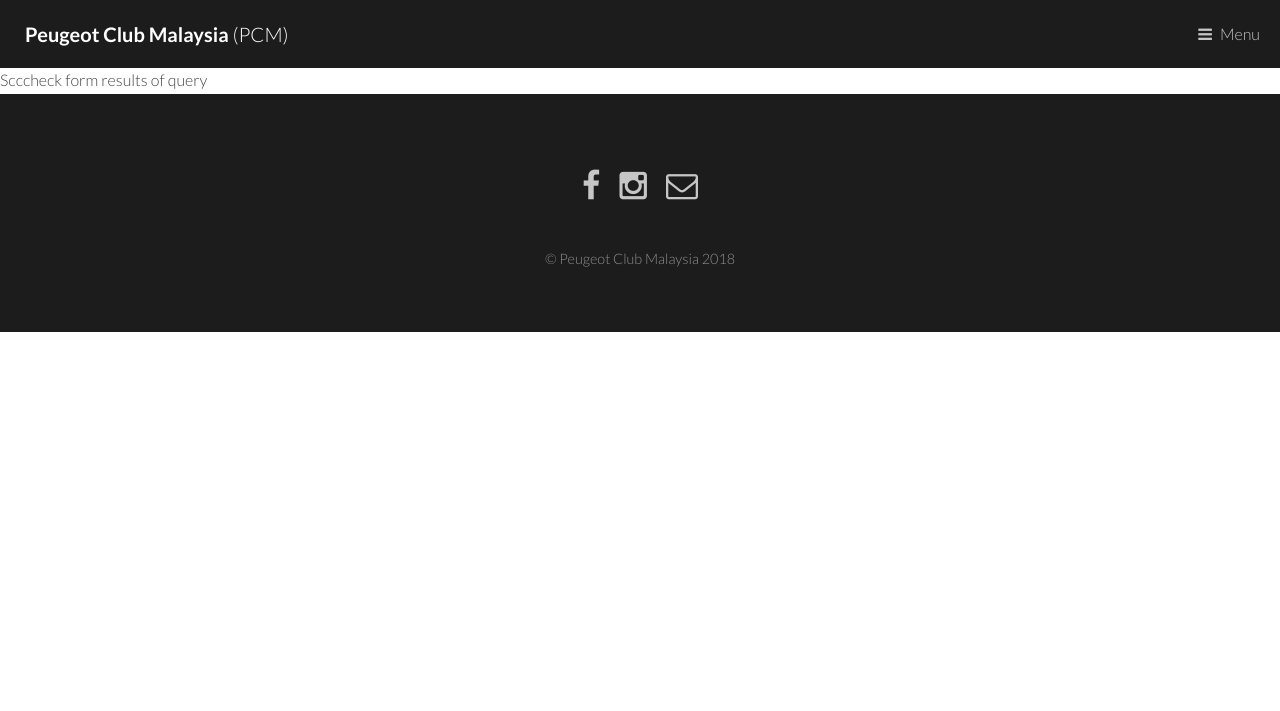
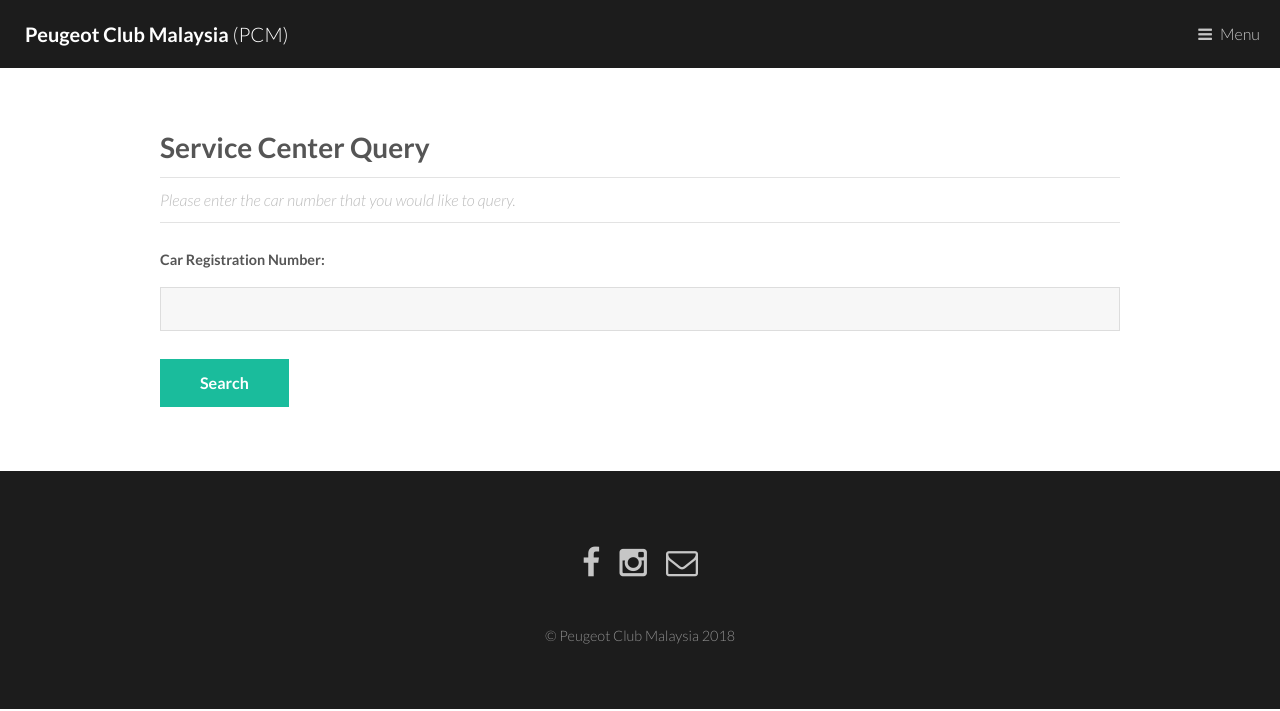
Before and after one commit to vignesk70/pcmappv2, a Django app: page /pcmappv2/sccheck/ in a window 1280 px wide. Shown: the top 711 px of the page. Run offline with Django 3.2, Linux system fonts and the light colour scheme; some libraries are stand-ins or nearby versions.

Commit message:
created sccheck search

```diff
--- a/pcmappv2/forms.py
+++ b/pcmappv2/forms.py
@@ -23,3 +23,15 @@ PaymentFormSet = inlineformset_factory(Member,
     fields = ['payment_date','payment_amount','payment_type','payment_receipt_image'],
     extra=1,
     widgets = {'payment_date':forms.DateInput(attrs={'type': 'date', 'format' :'YYYY-MM-DD'})})
+
+class SCCheckForm(forms.Form):
+    car_reg_no = forms.CharField(label='Car Registration Number', max_length=10)
+
+    def clean_car_reg_no(self):
+        car_reg_no = self.cleaned_data['car_reg_no']
+        car_reg_no = car_reg_no.replace(" ","")
+        try:
+            obj = Car.objects.get(car_reg_no=car_reg_no)
+            return car_reg_no
+        except Car.DoesNotExist:
+            raise forms.ValidationError('No record found')
--- a/pcmappv2/templates/pcmappv2/sccheck.html
+++ b/pcmappv2/templates/pcmappv2/sccheck.html
@@ -1,6 +1,22 @@
 {%extends 'pcmappv2/base-site.html'%}
 {%block content%}
-Scccheck form
 
-results of query
+<section id="main">
+  <div class="inner">
+    <header>
+      <h2>Service Center Query</h2>
+      <p>Please enter the car number that you would like to query. </p>
+    </header>
+    <form method="POST" action="{% url 'pcmappv2:sccheck' %}">
+        {% csrf_token %}
+        {{ form.management_form }}
+        {{ form.non_form_errors }}
+        {{ form }}
+      </br>
+        <input type='submit' value='Search'>
+    </form>
+    <!-- Form are -->
+
+  </div>
+</section>
 {%endblock%}
--- a/pcmappv2/urls.py
+++ b/pcmappv2/urls.py
@@ -11,6 +11,7 @@ urlpatterns = [
     path('activities/',views.ActivitiesList.as_view(),name='activities'),
     path('register/success/',views.NewMemberRegistationSuccess.as_view(),name='registrationsuccess'),
     path('sccheck/',views.SCCheck.as_view(),name='sccheck'),
+    path('sccheck/detail/<int:pk>',views.SCcheckDetailView.as_view(),name='sccheck_detail'),
     path('accounts/', include('django.contrib.auth.urls'),name='login'),
 
     # path('bootstrap/',views.BootStrapView.as_view(),name='bootstrap'),
--- a/pcmappv2/views.py
+++ b/pcmappv2/views.py
@@ -1,8 +1,11 @@
 from django.shortcuts import get_object_or_404, render
 from django.http import HttpResponseRedirect,HttpResponse
 from django.views import generic
-from .forms import NewMemberRegistrationForm, CarRegistrationFormSet, PaymentFormSet
+from .forms import NewMemberRegistrationForm, CarRegistrationFormSet, PaymentFormSet,SCCheckForm
 from django.core.files.storage import FileSystemStorage
+from .models import Member,Payment,Car
+from django.contrib.auth.mixins import LoginRequiredMixin
+from django.contrib.auth.models import User, Group
 
 # Create your views here.
 
@@ -58,8 +61,39 @@ class NewMemberRegistationSuccess(generic.TemplateView):
 class ActivitiesList(generic.TemplateView):
     template_name='pcmappv2/activities.html'
 
-class SCCheck(generic.TemplateView):
+class SCCheck(generic.FormView):
     template_name='pcmappv2/sccheck.html'
+    form_class=SCCheckForm
+    success_url='detail'
+    def post(self, request, *args, **kwargs):
+        form_class = self.get_form_class()
+        form = self.get_form(form_class)
+        #carid = get_object_or_404(Car, car_reg_no=request.POST.get('car_reg_no'))
+        #self.success_url = 'sccheckdetails/%s' % carid.pk
+        if form.is_valid():
+            return self.form_valid(form)
+        else:
+            return self.form_invalid(form)
+
+
+    def form_valid(self,form):
+        carid = Car.objects.get(car_reg_no=form.cleaned_data['car_reg_no'])
+        self.success_url = 'detail/%s' % carid.pk
+        return HttpResponseRedirect(self.get_success_url())
+
+    def form_invalid(self,form):
+        return self.render_to_response(
+            self.get_context_data(form=form))
+
+class SCcheckDetailView(LoginRequiredMixin,generic.DetailView):
+    model = Car
+    template_name = 'pcmappv2/sccheck_detail.html'
+    def get_context_data(self, **kwargs):
+        context =  super(SCcheckDetailView, self).get_context_data(**kwargs)
+        context['car'] = Car.objects.get(pk=self.kwargs.get('pk',None))
+        context['member'] = Member.objects.get(id=context['car'].member_id.pk)
+        return context
+
 # class BootStrapView(generic.FormView):
 #     template_name='pcmappv2/bootstrap.html'
 #     form_class=BootstrapForm
```
Also changed, not shown: pcmappv2/models.py (+4 -3 lines), pcmappv2/templates/pcmappv2/sccheck_detail.html (added, +28 -0 lines), pcmappv2/templatetags/pcm_extras.py (added, +9 -0 lines), pcmappv2/templatetags/__init__.py (added).
